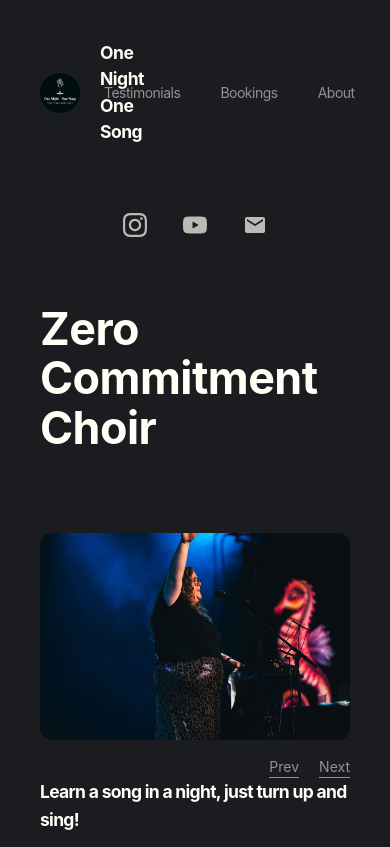
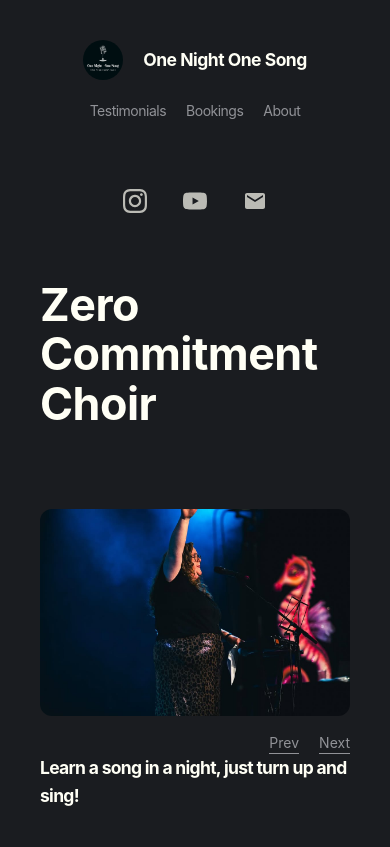
Before and after one commit to trumad/1night1song.com, a plain HTML site: page index.html in a window 390 px wide. Shown: the top 847 px of the page. Drawn offline with Linux system fonts and the light colour scheme.

Commit message:
making it more responsive for mobile

```diff
--- a/assets/css/styles.css
+++ b/assets/css/styles.css
@@ -236,6 +236,13 @@ select {
   justify-content: space-between;
   align-items: center;
 }
+@media (max-width: 768px) {
+  .top {
+    flex-direction: column;
+    align-items: center;
+    gap: 20px;
+  }
+}
 .top__left {
   display: flex;
   align-items: center;
@@ -271,6 +278,11 @@ select {
   display: flex;
   align-items: center;
   gap: 40px;
+}
+@media (max-width: 768px) {
+  .top .links {
+    gap: 20px;
+  }
 }
 .top__link {
   font-size: 1rem;
```
